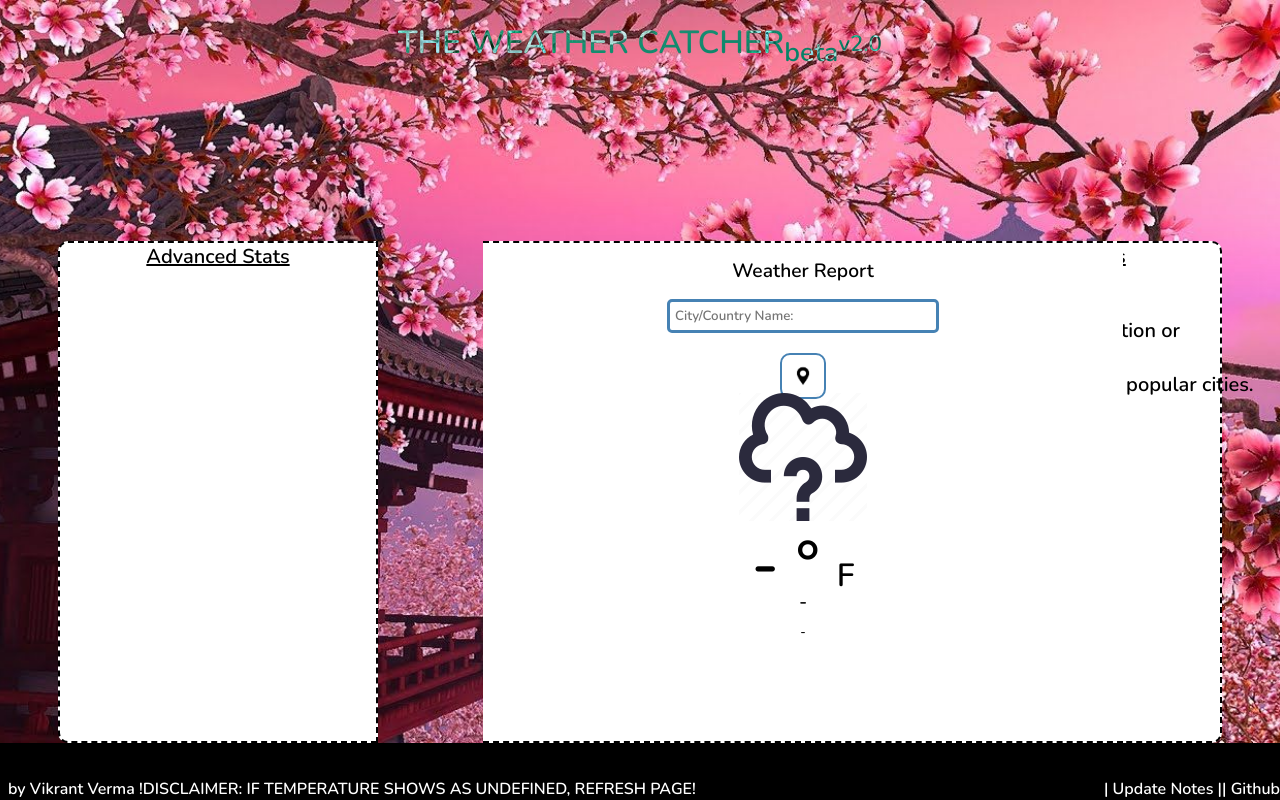
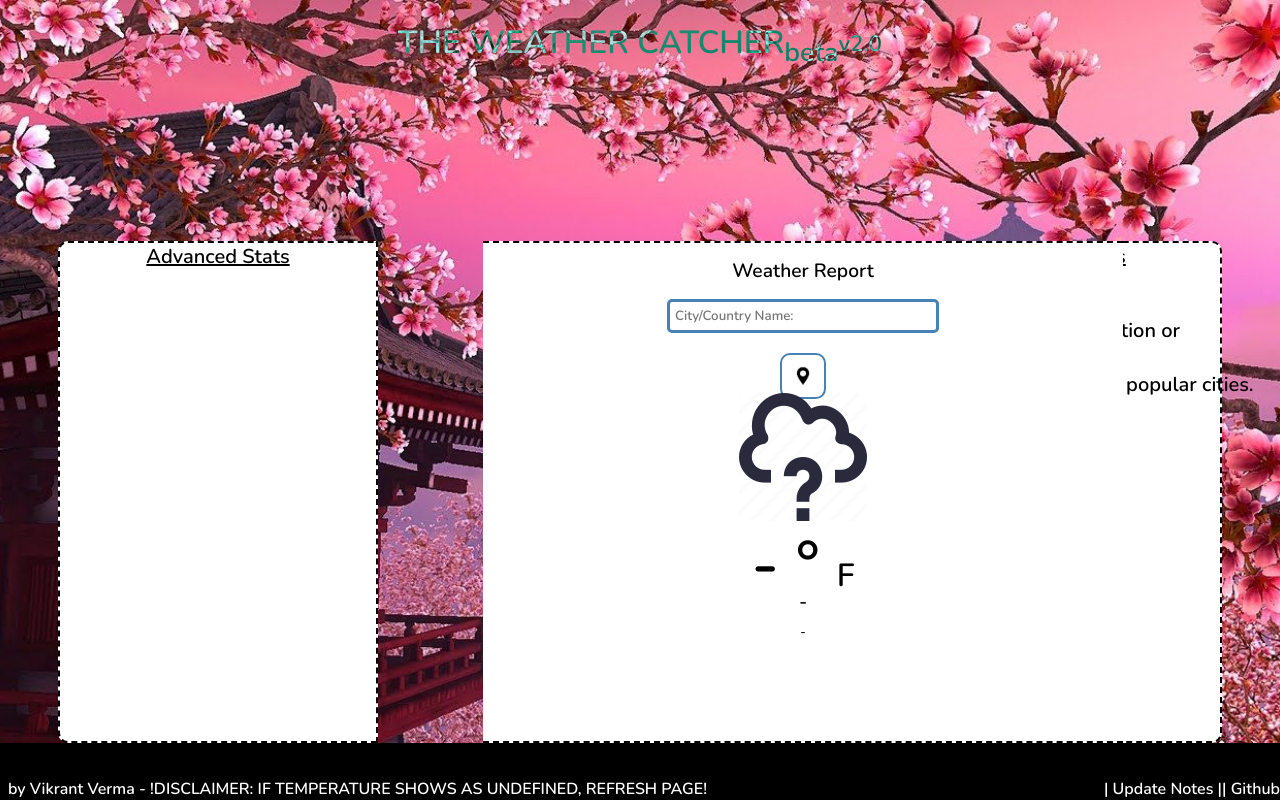
Before and after one commit to vikv1/TheWeatherCatcher, a website: page index.html in a window 1280 px wide. Drawn offline with nearby package versions, Linux system fonts and the light colour scheme.

Commit message:
Update index.html

```diff
--- a/index.html
+++ b/index.html
@@ -70,7 +70,7 @@
     <script src="app.js"></script>
     <footer class="footer">
         <div id="inside-footer">
-        by Vikrant Verma !DISCLAIMER: IF TEMPERATURE SHOWS AS UNDEFINED, REFRESH PAGE!
+        by Vikrant Verma - !DISCLAIMER: IF TEMPERATURE SHOWS AS UNDEFINED, REFRESH PAGE!
         </div>
     </footer>
 
```
